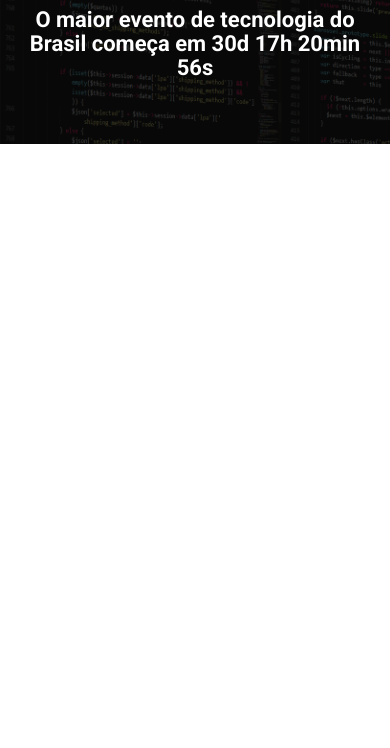
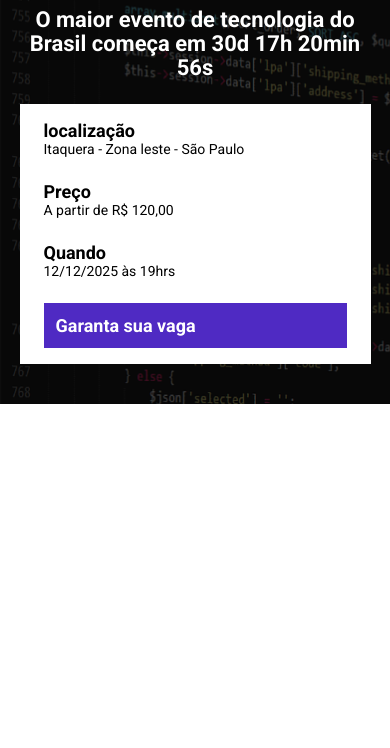
Before and after one commit to brunokemel/eback_talk, a website built with Parcel: page src/index.html in a window 390 px wide. Shown: the part 96-844 px from the top of the page. Built offline with nearby package versions, Linux system fonts and the light colour scheme.

Commit message:
criando componentes do hero

```diff
--- a/src/index.html
+++ b/src/index.html
@@ -16,6 +16,25 @@
             <p class="hero__text">
                 O maior evento de tecnologia do Brasil começa em 30d 17h 20min 56s
             </p>
+            <div class="infos-bar">
+                <ul class="infos-bar__info">
+                    <li class="infos-bar__info__item">
+                        <b>localização</b>
+                        Itaquera - Zona leste - São Paulo
+                    </li>
+                    <li class="infos-bar__info__item">
+                        <b>Preço</b>
+                        A partir de R$ 120,00
+                    </li>
+                    <li class="infos-bar__info__item">
+                        <b>Quando</b>
+                        12/12/2025 às 19hrs
+                    </li>
+                </ul>
+                <a class="button button--primary" href="#">
+                    Garanta sua vaga
+                </a>
+            </div>
         </div>
     </header>
 
--- /dev/null
+++ b/src/styles/componentes/_buttons.scss
@@ -0,0 +1,24 @@
+.button {
+    padding: 12px;
+    font-size: 18px;
+    font-weight: bold;
+    text-decoration: none;
+    text-align: center;
+    white-space: nowrap;
+
+    &--primary {
+        color: #fff;
+        background-color: #4F2AC3;
+    }
+
+    @media (max-width: 640px) {
+        display: flex;
+        width: 100%;
+        align-items: center;
+    }
+
+    @media (max-width: 1024px) {
+        display: flex;
+        align-items: center;
+    }
+}
--- /dev/null
+++ b/src/styles/componentes/_infos_bar.scss
@@ -0,0 +1,40 @@
+.infos-bar {
+    padding: 16px 24px;
+    background-color: #fff;
+    display: flex;
+    justify-content: space-between;
+
+    &__info {
+        display: flex;
+        gap: 40px;
+
+        &__item {
+            font-size: 14px;
+            color: #000;
+
+            b {
+                color: #000;
+                font-size: 18px;
+                display: block;
+            }
+        }
+    }
+
+    @media (max-width: 640px) {
+        display: block;
+
+        &__info {
+            display: block;
+
+            &__item {
+                margin-bottom: 24px;
+            }
+        }
+    }
+
+    @media (max-width: 1024px) {
+        &__info {
+            gap: 16px;
+        }
+    }
+}
--- a/src/styles/main.scss
+++ b/src/styles/main.scss
@@ -1,4 +1,7 @@
 @use "hero";
+@use "componentes/infos_bar";
+@use "componentes/buttons";
+
 
 * {
     margin: 0;
@@ -6,6 +9,7 @@
     box-sizing: border-box;
     font-family: "roboto", sans-serif;
     color: #fff;
+    list-style: none;
 }
 
 .container {
```
